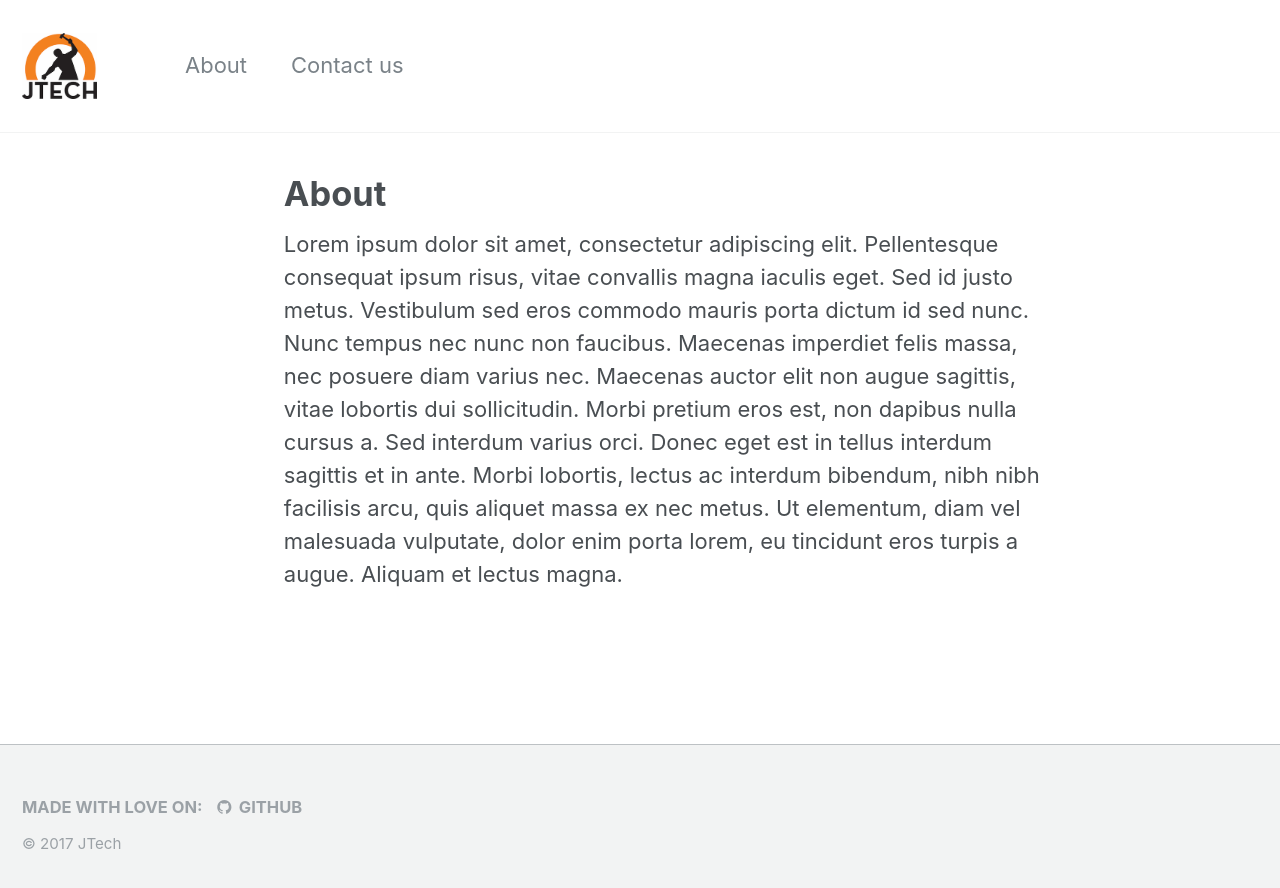
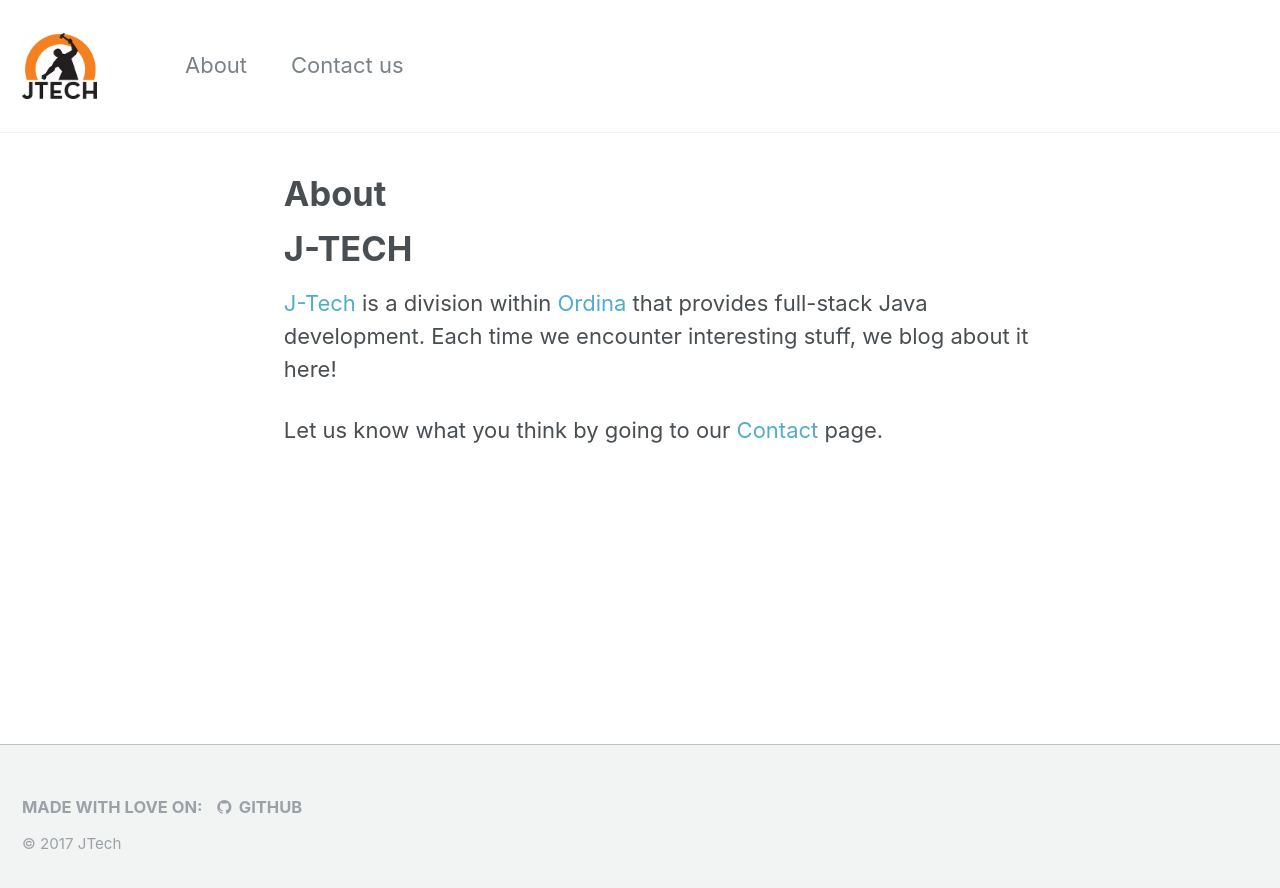
Before and after one commit to Ordina-JTech/Ordina-JTech.github.io, a Jekyll site: the page built from about.md, in a window 1280 px wide. Shown: the top 888 px of the page. Built offline with Jekyll 4.4.1, drawn with Linux system fonts in a browser that asks for light colours.

Commit message:
Zinnige tekst op About en Contact pagin's neergezet.

```diff
--- a/about.md
+++ b/about.md
@@ -3,4 +3,10 @@
 title: About
 ---
 
-Lorem ipsum dolor sit amet, consectetur adipiscing elit. Pellentesque consequat ipsum risus, vitae convallis magna iaculis eget. Sed id justo metus. Vestibulum sed eros commodo mauris porta dictum id sed nunc. Nunc tempus nec nunc non faucibus. Maecenas imperdiet felis massa, nec posuere diam varius nec. Maecenas auctor elit non augue sagittis, vitae lobortis dui sollicitudin. Morbi pretium eros est, non dapibus nulla cursus a. Sed interdum varius orci. Donec eget est in tellus interdum sagittis et in ante. Morbi lobortis, lectus ac interdum bibendum, nibh nibh facilisis arcu, quis aliquet massa ex nec metus. Ut elementum, diam vel malesuada vulputate, dolor enim porta lorem, eu tincidunt eros turpis a augue. Aliquam et lectus magna.
+# J-TECH
+
+
+
+[J-Tech](https://www.ordina.nl/nl-nl/diensten-en-oplossingen/technologieen/java/) is a division within [Ordina]( http://www.ordina.nl/) that provides full-stack Java development. Each time we encounter interesting stuff, we blog about it here!
+
+Let us know what you think by going to our [Contact](/contact/) page.
```
Also changed, not shown: contact.md (+3 -1 lines), 1 other file.
